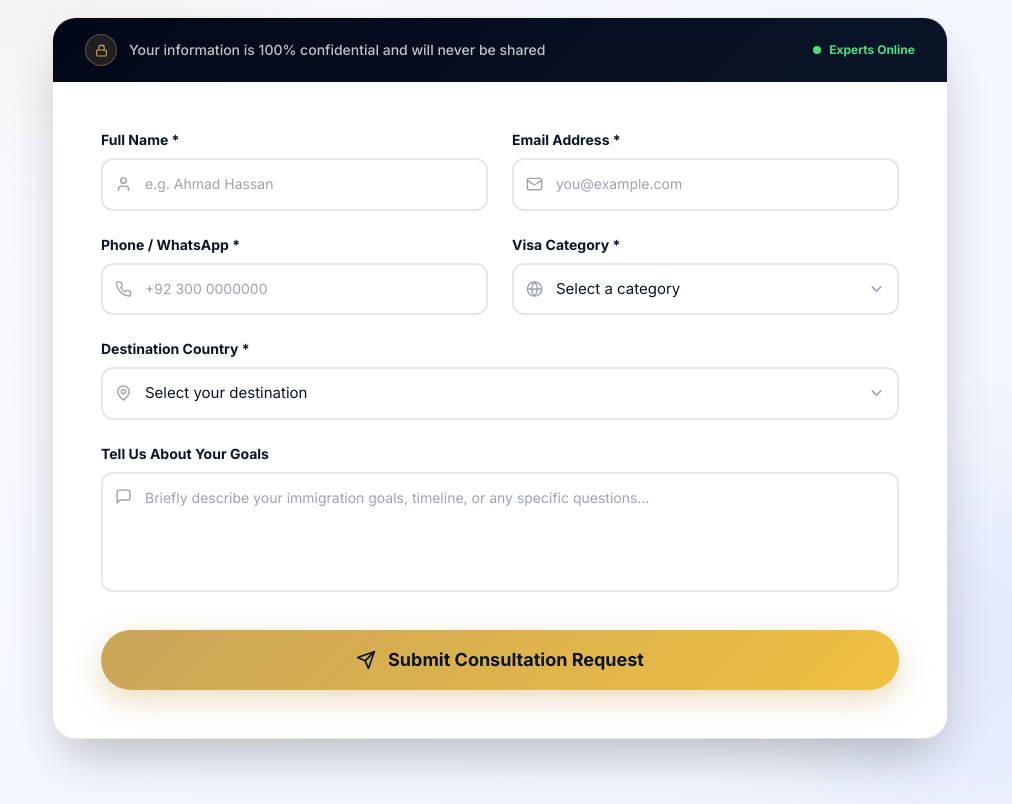
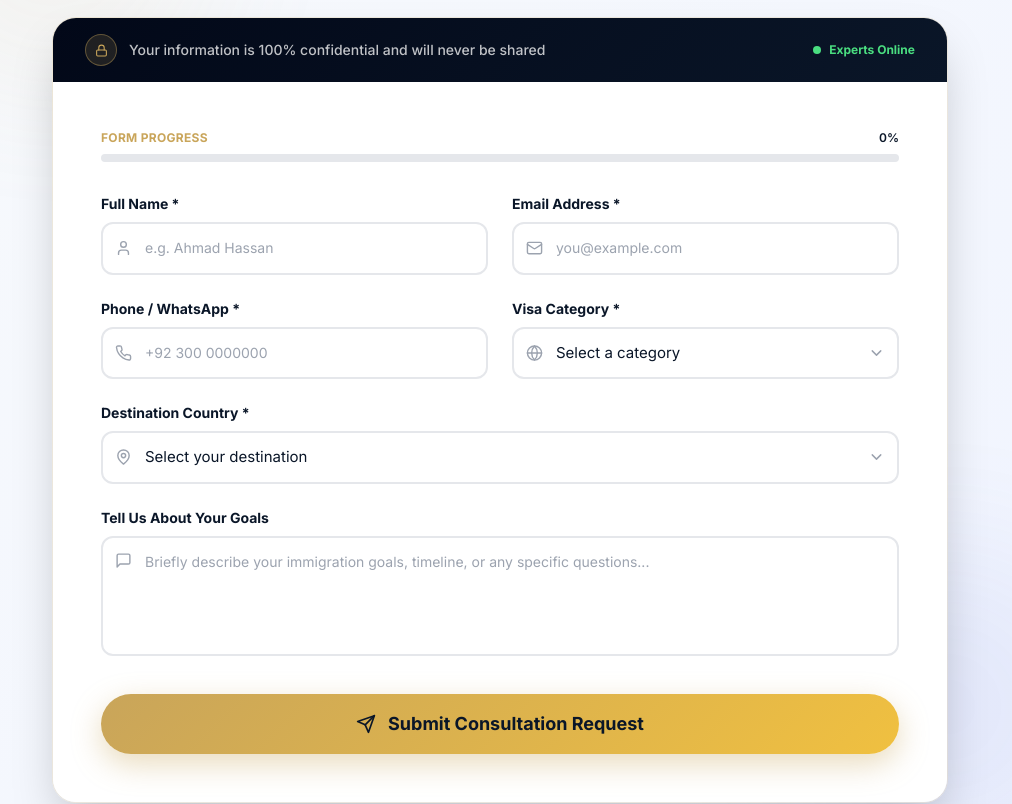
Before and after one commit to imran1001/Accurate-ConsultancyV3, a React (Vite) app: page / in a window 1280 px wide. Shown: the part 6080-6884 px from the top of the page, without its empty margins (140-1152 px from the left). Built offline with nearby package versions, Linux system fonts and the light colour scheme.

Commit message:
Enhance ConsultationForm with progress tracking and animations

```diff
--- a/src/components/ConsultationForm.jsx
+++ b/src/components/ConsultationForm.jsx
@@ -7,6 +7,7 @@ const ConsultationForm = () => {
   });
   const [submitted, setSubmitted] = useState(false);
   const [loading, setLoading] = useState(false);
+  const [currentStep, setCurrentStep] = useState(1);
 
   const handleChange = (e) => {
     setFormData({ ...formData, [e.target.name]: e.target.value });
@@ -18,8 +19,13 @@ const ConsultationForm = () => {
     setTimeout(() => {
       setLoading(false);
       setSubmitted(true);
+      setCurrentStep(1);
+      setFormData({ fullName: '', email: '', phone: '', visaType: '', country: '', message: '' });
     }, 1500);
   };
+
+  const filledFields = [formData.fullName, formData.email, formData.phone, formData.visaType, formData.country].filter(Boolean).length;
+  const progressPercentage = (filledFields / 5) * 100;
 
   const inputStyle = {
     border: '2px solid #e5e7eb',
@@ -28,12 +34,19 @@ const ConsultationForm = () => {
     width: '100%',
     borderRadius: '12px',
     outline: 'none',
-    transition: 'border-color 0.2s',
+    transition: 'border-color 0.2s, box-shadow 0.2s',
     background: 'white'
   };
 
-  const focusStyle = (e) => e.target.style.borderColor = '#c9a55a';
-  const blurStyle  = (e) => e.target.style.borderColor = '#e5e7eb';
+  const focusStyle = (e) => {
+    e.target.style.borderColor = '#c9a55a';
+    e.target.style.boxShadow = '0 0 0 3px rgba(201,165,90,0.1)';
+  };
+
+  const blurStyle = (e) => {
+    e.target.style.borderColor = '#e5e7eb';
+    e.target.style.boxShadow = 'none';
+  };
 
   return (
     <section
@@ -50,7 +63,7 @@ const ConsultationForm = () => {
       <div className="max-w-4xl mx-auto relative z-10">
 
         {/* Header */}
-        <div className="text-center mb-12">
+        <div className="text-center mb-12 animate-fadeInUp">
           <span className="font-bold text-xs tracking-[0.3em] uppercase" style={{ color: '#c9a55a' }}>
             Get Started
           </span>
@@ -63,7 +76,7 @@ const ConsultationForm = () => {
         </div>
 
         {/* Card */}
-        <div className="rounded-3xl overflow-hidden shadow-2xl"
+        <div className="rounded-3xl overflow-hidden shadow-2xl animate-scaleIn"
           style={{ border: '1px solid rgba(201,165,90,0.2)' }}>
 
           {/* Top Banner */}
@@ -87,8 +100,8 @@ const ConsultationForm = () => {
           {/* Form Body */}
           <div className="p-8 md:p-12 bg-white">
             {submitted ? (
-              <div className="text-center py-12">
-                <div className="inline-flex items-center justify-center w-20 h-20 rounded-full mb-6"
+              <div className="text-center py-12 animate-slideInLeft">
+                <div className="inline-flex items-center justify-center w-20 h-20 rounded-full mb-6 animate-scaleIn"
                   style={{ background: 'linear-gradient(135deg, #c9a55a, #f0c040)' }}>
                   <CheckCircle size={36} style={{ color: '#0a1628' }} />
                 </div>
@@ -96,16 +109,46 @@ const ConsultationForm = () => {
                   Thank You, {formData.fullName.split(' ')[0] || 'there'}!
                 </h3>
                 <p className="text-gray-500 text-lg mb-2">Your consultation request has been received.</p>
-                <p className="text-gray-400">
-                  Our team will contact you within <strong style={{ color: '#c9a55a' }}>24 hours</strong> via email or WhatsApp.
+                <p className="text-gray-400 mb-6">
+                  Our team will contact you within <strong style={{ color: '#c9a55a' }}>2 hours</strong> via WhatsApp or email.
                 </p>
+                <div className="bg-blue-50 border border-blue-200 rounded-xl p-4 text-left">
+                  <p className="text-sm text-blue-900 font-semibold mb-2">What happens next:</p>
+                  <ul className="text-xs text-blue-800 space-y-1">
+                    <li>✓ Initial consultation call scheduled</li>
+                    <li>✓ Personalized visa assessment provided</li>
+                    <li>✓ Documentation checklist sent</li>
+                    <li>✓ Next steps explained in detail</li>
+                  </ul>
+                </div>
               </div>
             ) : (
               <form onSubmit={handleSubmit}>
+                {/* Progress Bar */}
+                <div className="mb-8 animate-fadeInUp">
+                  <div className="flex items-center justify-between mb-2">
+                    <span className="text-xs font-bold uppercase tracking-wide" style={{ color: '#c9a55a' }}>
+                      Form Progress
+                    </span>
+                    <span className="text-xs font-semibold" style={{ color: '#0a1628' }}>
+                      {Math.round(progressPercentage)}%
+                    </span>
+                  </div>
+                  <div className="w-full h-2 bg-gray-200 rounded-full overflow-hidden">
+                    <div
+                      className="h-full transition-all duration-300"
+                      style={{
+                        background: 'linear-gradient(90deg, #c9a55a, #f0c040)',
+                        width: `${progressPercentage}%`
+                      }}
+                    />
+                  </div>
+                </div>
+
                 <div className="grid md:grid-cols-2 gap-6 mb-6">
 
                   {/* Full Name */}
-                  <div>
+                  <div className="animate-fadeInUp delay-100">
                     <label htmlFor="fullName" className="block text-sm font-bold mb-2" style={{ color: '#0a1628' }}>
                       Full Name *
                     </label>
@@ -128,7 +171,7 @@ const ConsultationForm = () => {
                   </div>
 
                   {/* Email */}
-                  <div>
+                  <div className="animate-fadeInUp delay-150">
                     <label htmlFor="email" className="block text-sm font-bold mb-2" style={{ color: '#0a1628' }}>
                       Email Address *
                     </label>
@@ -151,7 +194,7 @@ const ConsultationForm = () => {
                   </div>
 
                   {/* Phone */}
-                  <div>
+                  <div className="animate-fadeInUp delay-200">
                     <label htmlFor="phone" className="block text-sm font-bold mb-2" style={{ color: '#0a1628' }}>
                       Phone / WhatsApp *
                     </label>
@@ -174,7 +217,7 @@ const ConsultationForm = () => {
                   </div>
 
                   {/* Visa Type */}
-                  <div>
+                  <div className="animate-fadeInUp delay-300">
                     <label htmlFor="visaType" className="block text-sm font-bold mb-2" style={{ color: '#0a1628' }}>
                       Visa Category *
                     </label>
@@ -206,7 +249,7 @@ const ConsultationForm = () => {
                 </div>
 
                 {/* Country */}
-                <div className="mb-6">
+                <div className="mb-6 animate-fadeInUp delay-400">
                   <label htmlFor="country" className="block text-sm font-bold mb-2" style={{ color: '#0a1628' }}>
                     Destination Country *
                   </label>
@@ -238,7 +281,7 @@ const ConsultationForm = () => {
                 </div>
 
                 {/* Message */}
-                <div className="mb-8">
+                <div className="mb-8 animate-fadeInUp delay-500">
                   <label htmlFor="message" className="block text-sm font-bold mb-2" style={{ color: '#0a1628' }}>
                     Tell Us About Your Goals
                   </label>
@@ -263,7 +306,7 @@ const ConsultationForm = () => {
                 <button
                   type="submit"
                   disabled={loading}
-                  className="w-full flex items-center justify-center space-x-3 py-4 rounded-full font-bold text-lg transition-all duration-300"
+                  className="w-full flex items-center justify-center space-x-3 py-4 rounded-full font-bold text-lg transition-all duration-300 animate-slideInRight"
                   style={{
                     background: loading ? '#9ca3af' : 'linear-gradient(135deg, #c9a55a, #f0c040)',
                     color: '#0a1628',
```
